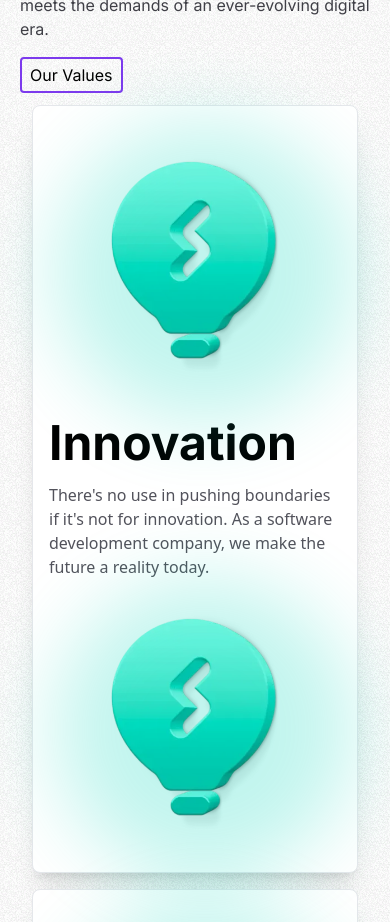
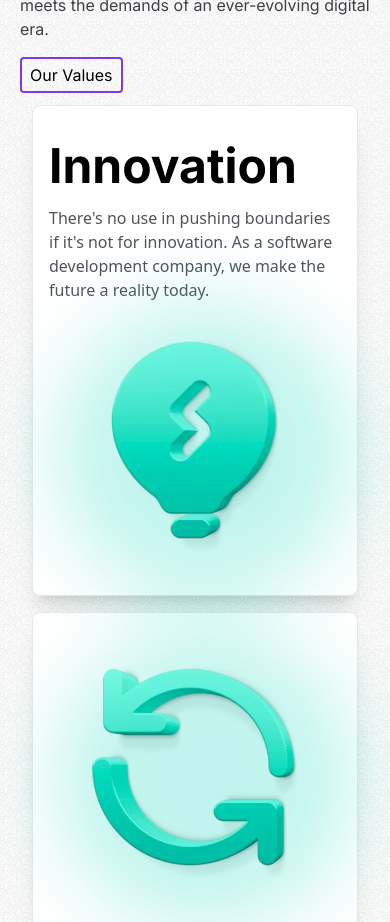
Before and after one commit to tahaamin2013/webkin-guru-taha, a Next.js app: page /about in a window 390 px wide. Shown: the part 3080-4002 px from the top of the page. Built offline with nearby package versions, Linux system fonts and the light colour scheme.

Commit message:
hide a icon

```diff
--- a/src/app/about/page.tsx
+++ b/src/app/about/page.tsx
@@ -96,12 +96,6 @@ const AboutUs: React.FC = () => {
             Our Values
           </button>
           <div className="grid grid-cols-1 md:grid-cols-2 md:border-0 border shadow-xl rounded-lg md:shadow-none bg-white p-4 mt-3 mb-3 mx-3 md:p-0 md:bg-transparent   justify-between items-center">
-            <div className="flex justify-center items-center md:hidden">
-              <div className="values-image object-contain">
-                <div className="bg-[#00d5b9] opacity-[.24] rounded-full w-[300px] h-[300px] absolute  blur-2xl"></div>
-                <img src="./idea.webp" loading="lazy" width={280} alt="" />
-              </div>
-            </div>
             <div className="mt-5">
               <h1 className="font-bold text-5xl mb-4">Innovation</h1>
               <p className="text-md mt-2 text-zinc-600 font-sans">
```
